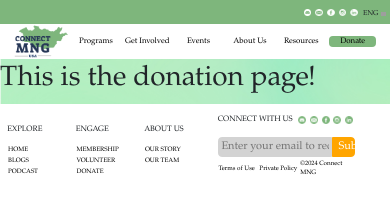
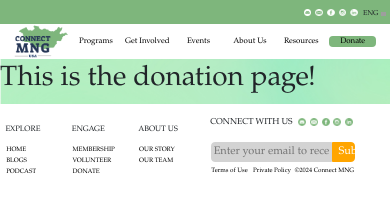
Before and after one commit to JK-Edwards/ConnectMNG, a React (Create React App) app: page /donate in a window 390 px wide. Shown: the top 204 px of the page. Built offline with nearby package versions, Linux system fonts and the light colour scheme; grey boxes are pictures that could not be loaded.

Commit message:
Touched up footer style on mobile

```diff
--- a/src/components/Footer/Footer.css
+++ b/src/components/Footer/Footer.css
@@ -53,7 +53,7 @@
 }
 
 .footerSocialsBarContainer h3{
-    font-size: calc(2vw);
+    font-size: 2.2vw;
     margin: 0;
     text-align: center;
     padding-top: 0.1vh;
@@ -66,7 +66,7 @@
     flex-direction: row;
     justify-content: space-evenly;
     align-items: center;
-    width: 35vw;
+    width: 37vw;
 }
 
 .officialLinksContainer a {
--- a/src/components/NewsletterSubscribe/NewsletterSubscribe.css
+++ b/src/components/NewsletterSubscribe/NewsletterSubscribe.css
@@ -1,5 +1,5 @@
 .emailInput {
-    width: 29vw;
+    width: 31vw;
     border-radius: 1vw 0 0 1vw;
     text-align: center;
     border: 0.2vw solid lightgray;
```
